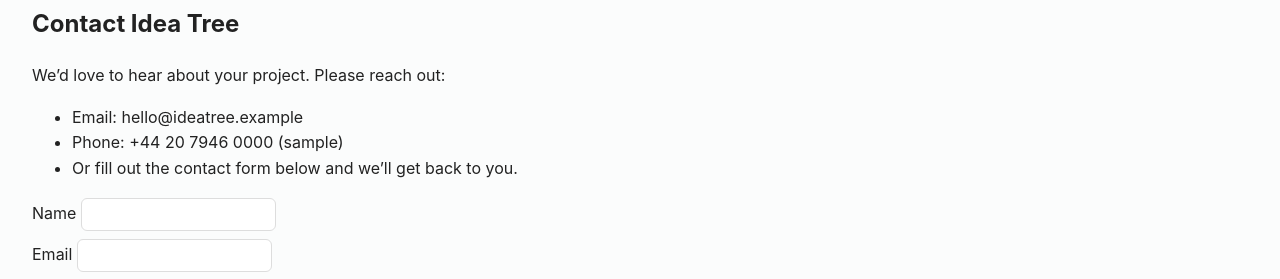
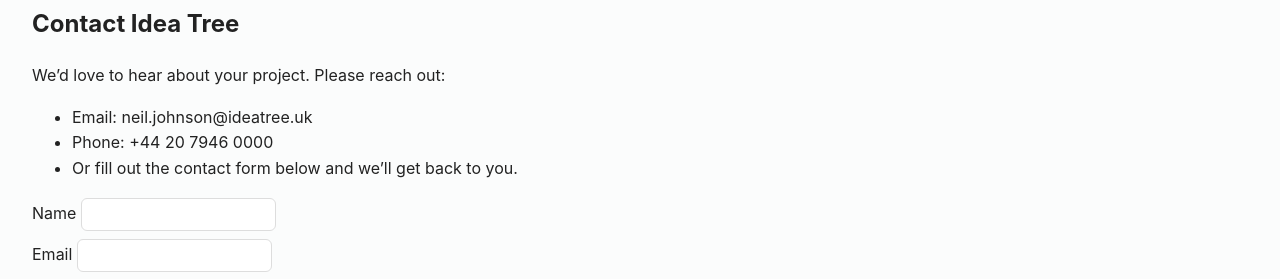
Before and after one commit to neiljohnson1306/ideatree, a Jekyll site: the page built from contact.md, in a window 1280 px wide. Shown: the part 120-399 px from the top of the page. Built offline with Jekyll 4.4.1, drawn with Linux system fonts in a browser that asks for light colours.

Commit message:
Update contact.md

```diff
--- a/contact.md
+++ b/contact.md
@@ -11,8 +11,8 @@ intro_image_hide_on_mobile: false
 
 We’d love to hear about your project. Please reach out:
 
-- Email: hello@ideatree.example
-- Phone: +44 20 7946 0000 (sample)
+- Email: neil.johnson@ideatree.uk
+- Phone: +44 20 7946 0000
 - Or fill out the contact form below and we’ll get back to you.
 
 <form action="https://formspree.io/f/{your-id}" method="POST" class="contact-form">
```
